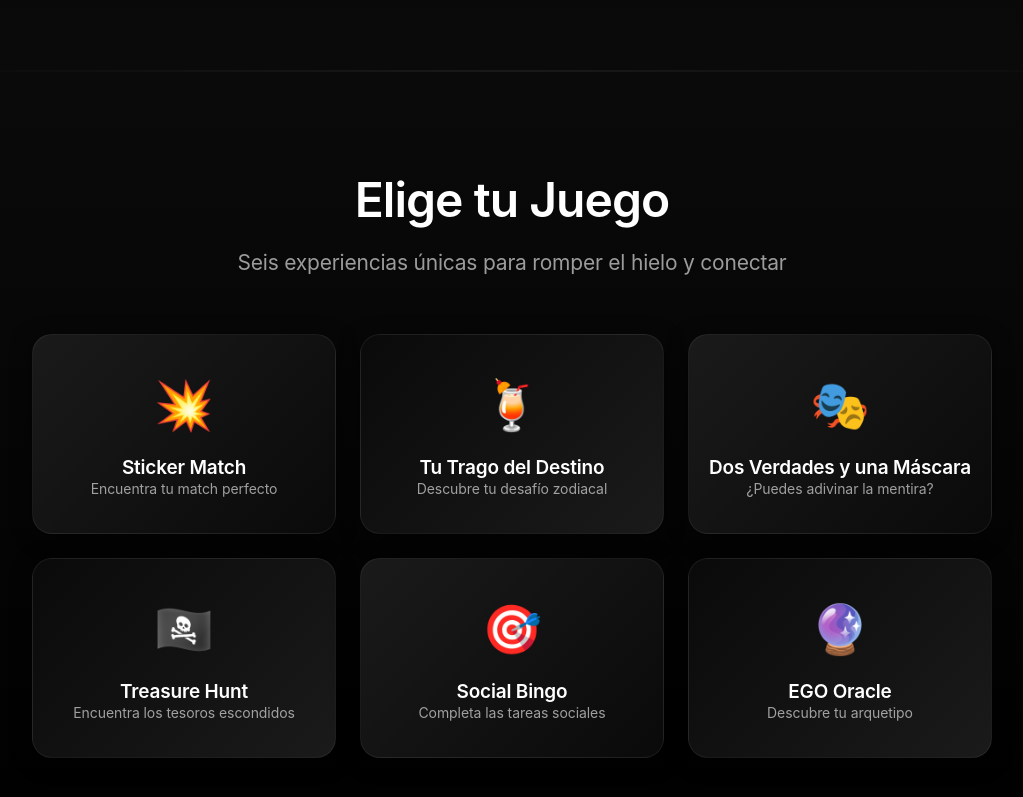
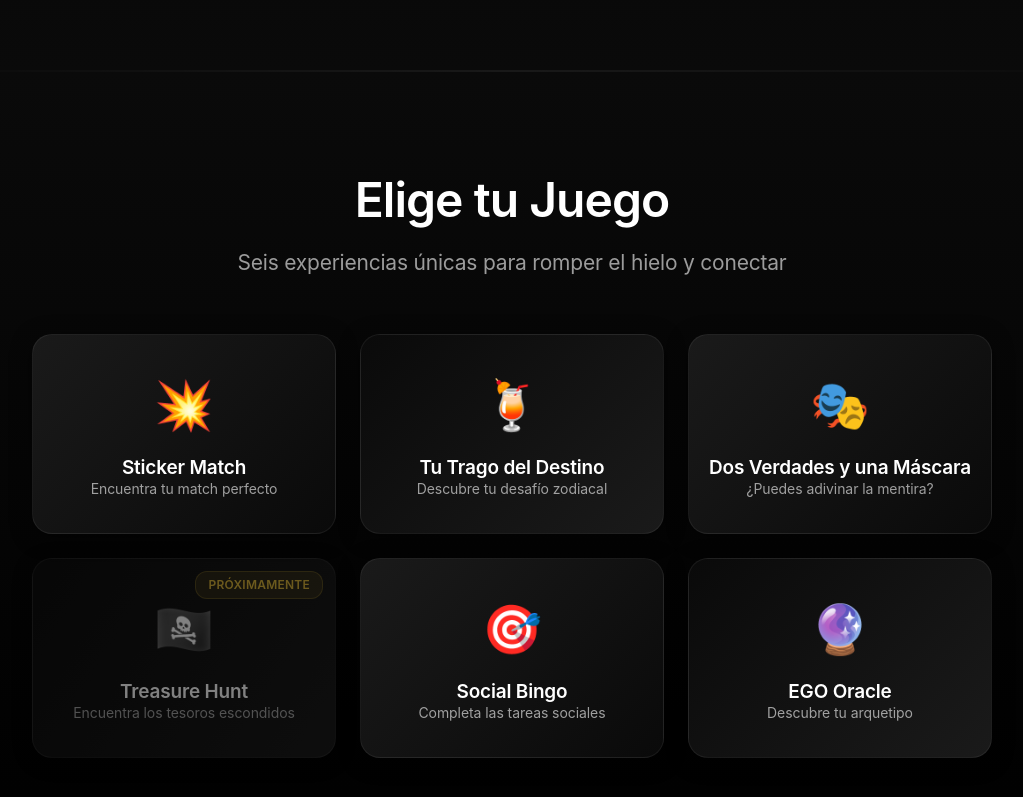
Before and after one commit to MartinFarres/EGO-Web-Page, a React (Vite) app: page / in a window 1280 px wide. Shown: the part 729-1526 px from the top of the page, without its empty margins (128-1151 px from the left). Built offline with nearby package versions, Linux system fonts and the light colour scheme.

Commit message:
feat: Enhance GameMenu with disabled state for cards; add 'Coming Soon' badge for upcoming games

```diff
--- a/src/components/GameMenu.jsx
+++ b/src/components/GameMenu.jsx
@@ -111,7 +111,9 @@ const Card = styled(Link)`
   transition: all 0.4s cubic-bezier(0.16, 1, 0.3, 1);
   animation: ${fadeInUp} 0.8s cubic-bezier(0.16, 1, 0.3, 1) ${props => props.$delay}s backwards;
   overflow: hidden;
-  cursor: pointer;
+  cursor: ${props => props.$disabled ? 'not-allowed' : 'pointer'};
+  opacity: ${props => props.$disabled ? '0.5' : '1'};
+  pointer-events: ${props => props.$disabled ? 'none' : 'auto'};
 
   &::before {
     content: '';
@@ -183,6 +185,28 @@ const CardDescription = styled.div`
   }
 `;
 
+const ComingSoonBadge = styled.div`
+  position: absolute;
+  top: 12px;
+  right: 12px;
+  background: ${COLORS.gold}20;
+  color: ${COLORS.gold};
+  padding: 4px 12px;
+  border-radius: 12px;
+  font-size: 12px;
+  font-weight: 600;
+  letter-spacing: 0.02em;
+  text-transform: uppercase;
+  border: 1px solid ${COLORS.gold}40;
+
+  @media (max-width: 480px) {
+    font-size: 11px;
+    padding: 3px 10px;
+    top: 10px;
+    right: 10px;
+  }
+`;
+
 function GameMenu() {
   return (
     <Section id="games">
@@ -210,7 +234,8 @@ function GameMenu() {
             <CardDescription>¿Puedes adivinar la mentira?</CardDescription>
           </div>
         </Card>
-        <Card to="/game/qr-challenge" $delay={0.7} aria-label="Ir a Treasure Hunt">
+        <Card as="div" $disabled $delay={0.7} aria-label="Treasure Hunt - Próximamente">
+          <ComingSoonBadge>Próximamente</ComingSoonBadge>
           <IconWrapper>🏴‍☠️</IconWrapper>
           <div>
             <CardTitle>Treasure Hunt</CardTitle>
```
